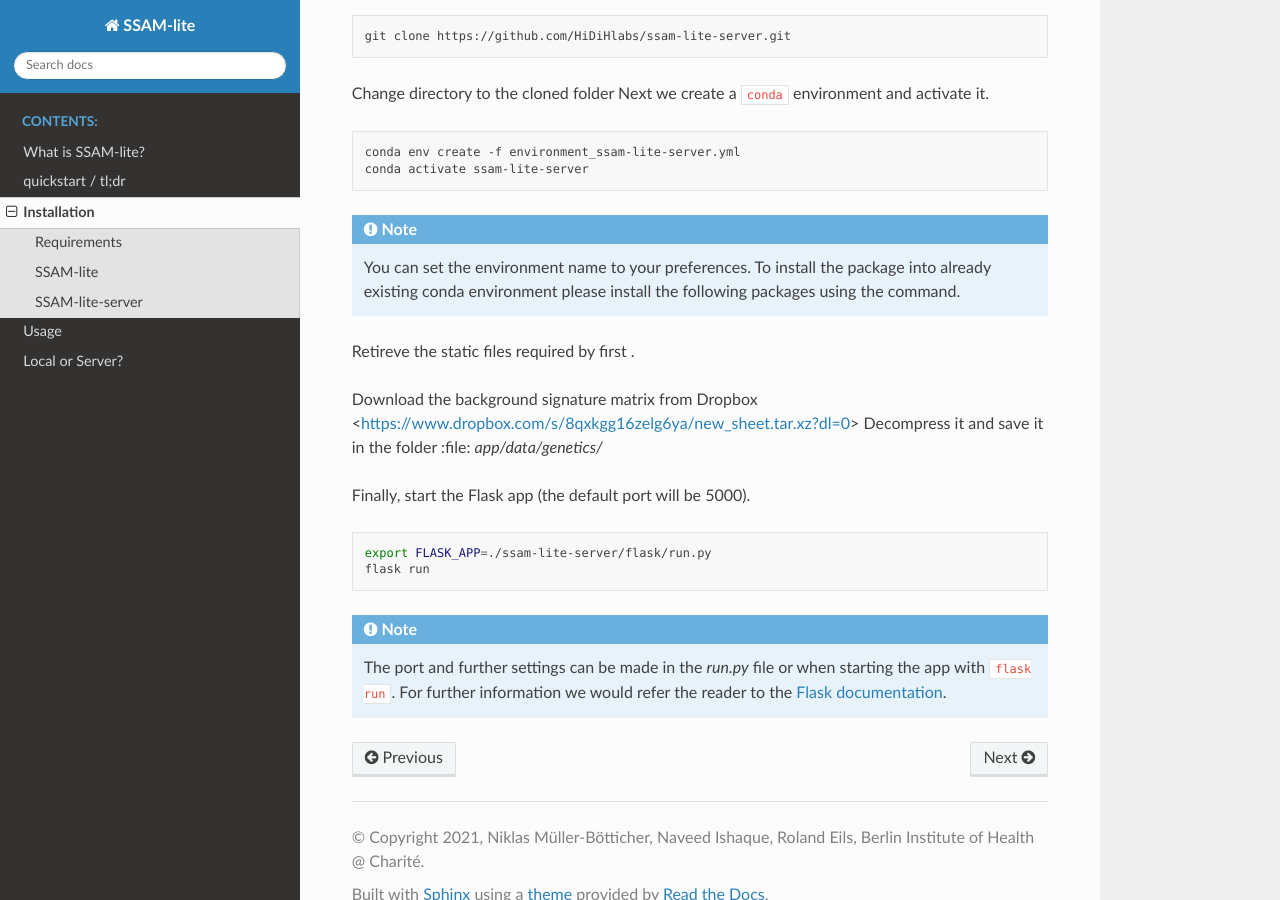
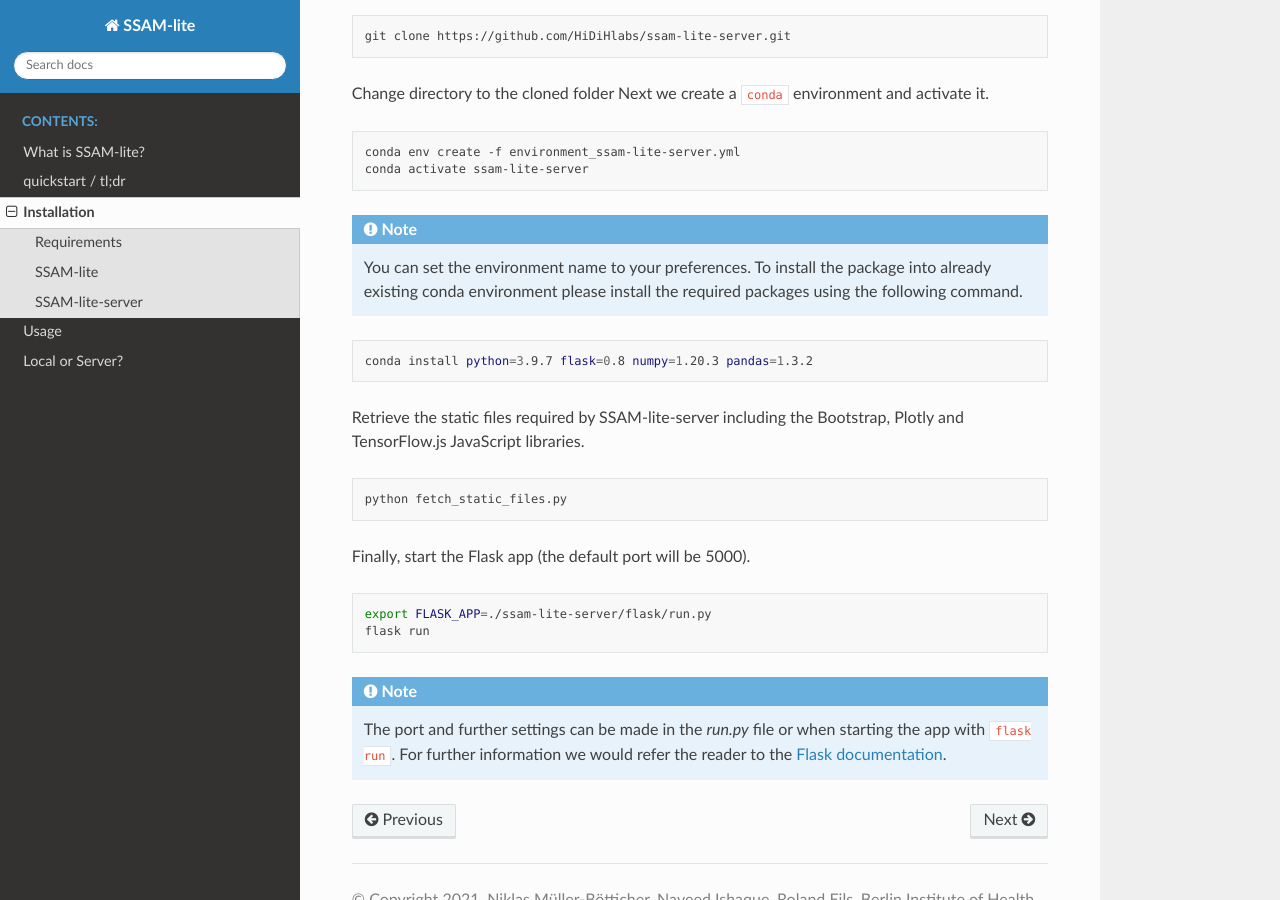
Before and after one commit to HiDiHlabs/ssam-lite, a Sphinx documentation site: the page built from docs/source/installation.rst, in a window 1280 px wide and 900 px high, scrolled down 1248 px. Built offline with Sphinx 7.4.7 and the Read the Docs theme 2.0.0, drawn with Linux system fonts in a browser that asks for light colours.

Commit message:
fixed docs

```diff
--- a/docs/source/installation.rst
+++ b/docs/source/installation.rst
@@ -75,20 +75,24 @@
 
     You can set the environment name to your preferences.
     To install the package into already existing conda environment please install
-    the following packages using the command.
+    the required packages using the following command.
 
-    .. code-block:: bash
-        conda install python=3.9.7 flask=0.8 numpy=1.20.3 pandas=1.3.2
+.. code-block:: bash
+
+    conda install python=3.9.7 flask=0.8 numpy=1.20.3 pandas=1.3.2
 
 
-Retireve the static files required by first .
+Retrieve the static files required by SSAM-lite-server including the Bootstrap, Plotly
+and TensorFlow.js JavaScript libraries.
 
 .. code-block:: bash
+
     python fetch_static_files.py
 
 
-Download the background signature matrix from Dropbox <https://www.dropbox.com/s/8qxkgg16zelg6ya/new_sheet.tar.xz?dl=0>
-Decompress it and save it in the folder :file: `app/data/genetics/`
+..
+    Download the background signature matrix from Dropbox <https://www.dropbox.com/s/8qxkgg16zelg6ya/new_sheet.tar.xz?dl=0>
+    Decompress it and save it in the folder :file: `app/data/genetics/`
 
 Finally, start the Flask app (the default port will be 5000).
 
--- a/docs/source/usage.rst
+++ b/docs/source/usage.rst
@@ -233,7 +233,7 @@
 Save results
 ================
 
-All plots are produced with `Plotly <https://plotly.com/>`__ and can be downloaded
+All plots are produced with Plotly and can be downloaded
 by hovering over the plot which triggers a control panel to appear in the upper right corner,
 now click the camera icon which lets you download the current plot as png file.
 
```
